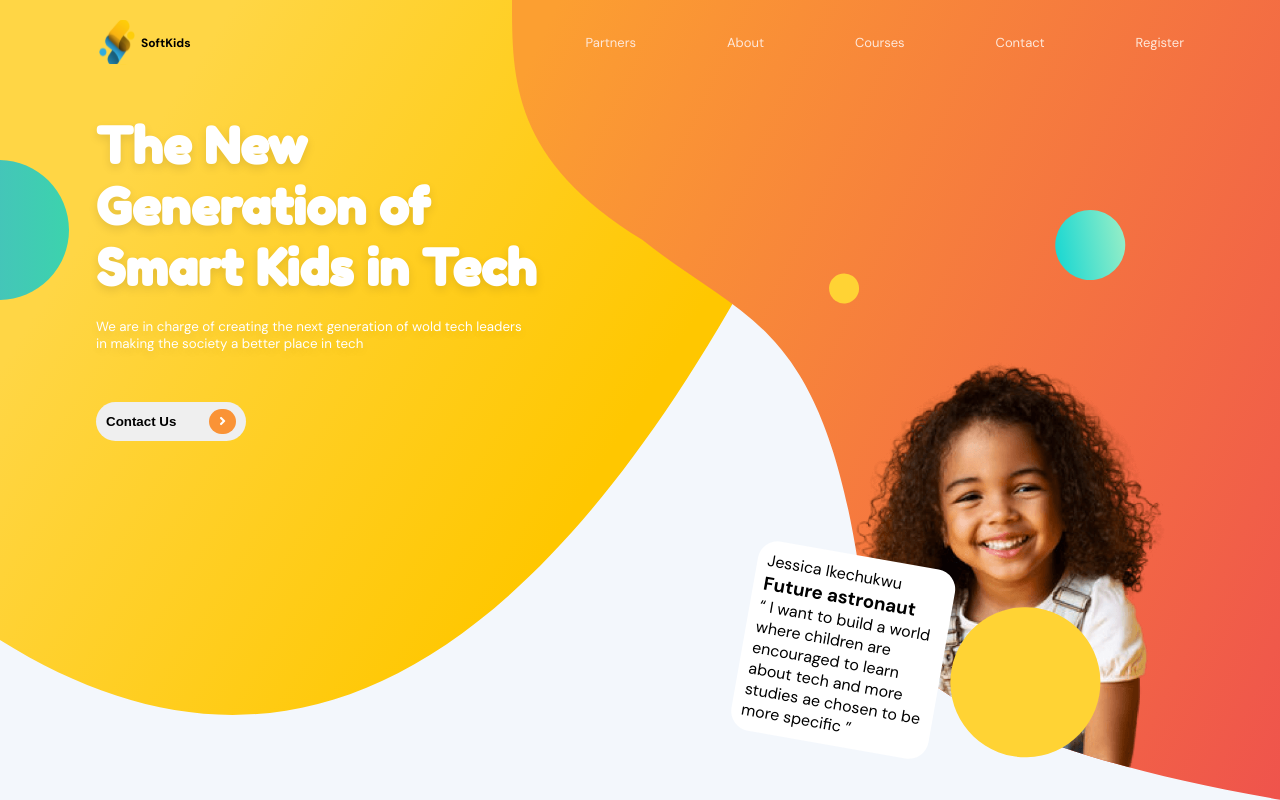
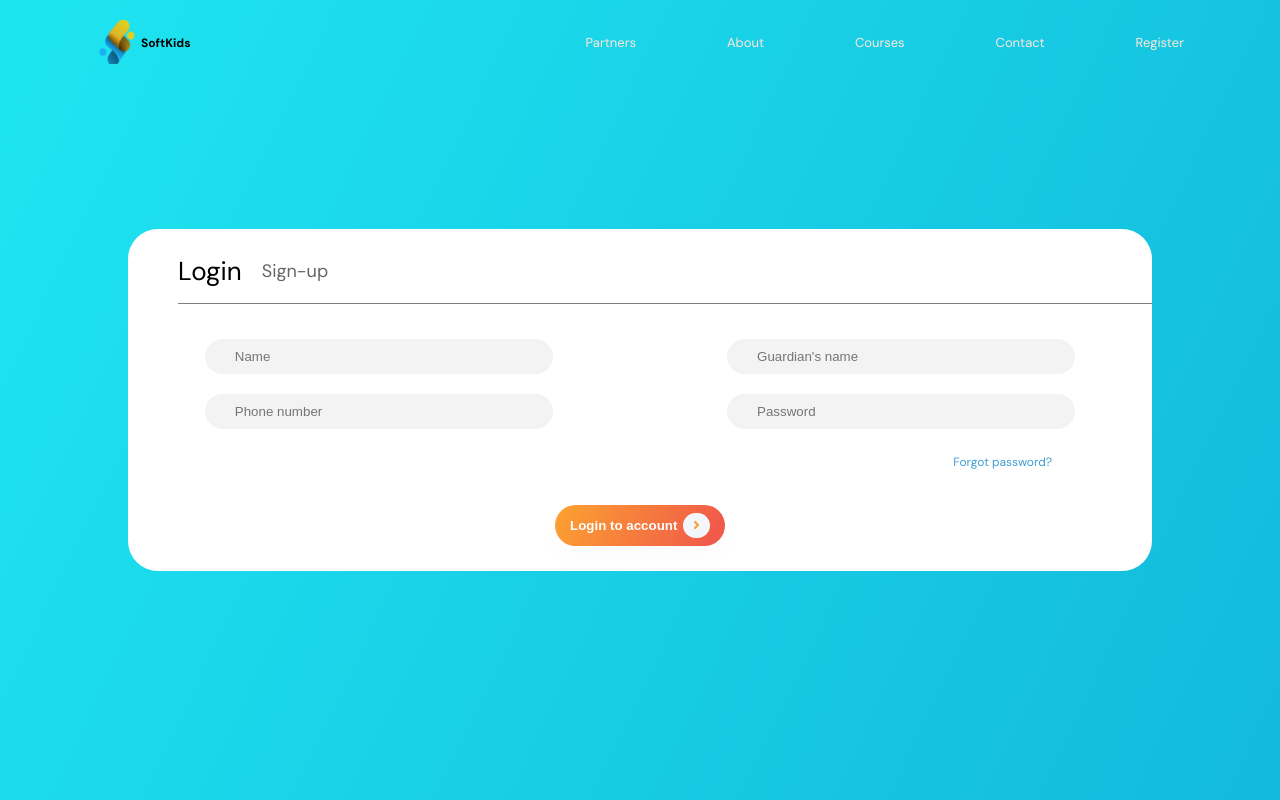
Before and after one commit to payn33/SoftKids, a Vue app: page / in a window 1280 px wide. Both pictures are taken after a click on the item "Register". Shown: the top 800 px of the page. Built offline with nearby package versions, Linux system fonts and the light colour scheme.

Commit message:
register page added

```diff
--- a/src/components/Landing.vue
+++ b/src/components/Landing.vue
@@ -1,8 +1,10 @@
 <template>
-  <div class="body">
+  <div class="body" :class="{fixed: !classes.toggle_view}">
+    <Register :class="{ view: classes.toggle_view }" />
+
     <div class="prompt" v-for="(msg, index) in classes.prompts" :key="index">
       <transition-group name="prompt">
-        <div v-if="classes.prompts">{{msg}}</div>
+        <div v-if="classes.prompts">{{ msg }}</div>
       </transition-group>
     </div>
     <transition name="overlay">
@@ -51,7 +53,14 @@
             <li>Contact</li>
           </a>
 
-          <li @click="classes.burger = !classes.burger">Register</li>
+          <li
+            @click="
+              (classes.burger = !classes.burger),
+                (classes.toggle_view = !classes.toggle_view)
+            "
+          >
+            Register
+          </li>
         </ul>
       </div>
     </transition>
@@ -79,7 +88,9 @@
           <a href="#contact">
             <li>Contact</li>
           </a>
-          <li>Register</li>
+          <!-- <router-link :to="{name: 'auth'}"> -->
+          <li @click="classes.toggle_view = !classes.toggle_view">Register</li>
+          <!-- </router-link> -->
         </ul>
       </nav>
       <div class="left">
@@ -113,8 +124,18 @@
       <div class="right">
         <div class="right-content">
           <div class="circles">
-            <div class="sm-yellow-circle"></div>
-            <div class="md-blue-circle"></div>
+            <transition name="circles">
+              <div
+                class="sm-yellow-circle"
+                v-if="classes.animations.smCircle"
+              ></div>
+            </transition>
+            <transition name="circles">
+              <div
+                class="md-blue-circle"
+                v-if="classes.animations.circle"
+              ></div>
+            </transition>
           </div>
           <img class="img" src="@/assets/child.png" alt="child" rel="preload" />
         </div>
@@ -146,7 +167,12 @@
             </q>
           </p>
         </div>
-        <div class="lg-yellow-circle"></div>
+        <transition name="circles">
+          <div
+            class="lg-yellow-circle"
+            v-if="classes.animations.bgCircle"
+          ></div>
+        </transition>
       </div>
     </div>
 
@@ -155,7 +181,7 @@
       <div class="partnerCarouselCon">
         <transition name="row1">
           <div class="logo-row1 logo-row" v-if="classes.toggle_partner_row1">
-            <span class="leftTop">
+            <span class="leftTop" >
               <svg
                 width="28"
                 height="28"
@@ -173,7 +199,7 @@
               <p>Logoipsum</p>
             </span>
 
-            <span class="leftBottom">
+            <span class="leftBottom" >
               <svg
                 width="20"
                 height="30"
@@ -191,7 +217,7 @@
               <p>Logoipsum</p>
             </span>
 
-            <span class="center">
+            <span class="center" >
               <svg
                 width="69"
                 height="21"
@@ -218,7 +244,7 @@
               <p>Logoipsum</p>
             </span>
 
-            <span class="rightTop">
+            <span class="rightTop" >
               <svg
                 width="28"
                 height="24"
@@ -237,7 +263,10 @@
               <p>Logoipsum</p>
             </span>
 
-            <span class="rightBottom">
+            <span
+              class="rightBottom"
+
+            >
               <svg
                 width="30"
                 height="30"
@@ -262,7 +291,7 @@
       <div class="partnerCarouselCon">
         <transition name="row2">
           <div class="logo-row2 logo-row" v-if="classes.toggle_partner_row2">
-            <span class="center">
+            <span class="center" >
               <svg
                 width="69"
                 height="21"
@@ -289,7 +318,7 @@
               <p>Logoipsum</p>
             </span>
 
-            <span class="leftTop">
+            <span class="leftTop" >
               <svg
                 width="30"
                 height="30"
@@ -308,7 +337,7 @@
               <p>Logoipsum</p>
             </span>
 
-            <span class="leftBottom">
+            <span class="leftBottom" >
               <svg
                 width="20"
                 height="30"
@@ -326,7 +355,7 @@
               <p>Logoipsum</p>
             </span>
 
-            <span class="rightTop">
+            <span class="rightTop" >
               <svg
                 width="28"
                 height="28"
@@ -344,7 +373,10 @@
               <p>Logoipsum</p>
             </span>
 
-            <span class="rightBottom">
+            <span
+              class="rightBottom"
+
+            >
               <svg
                 width="28"
                 height="24"
@@ -447,18 +479,30 @@
       <div class="eventCarouselCon">
         <transition name="row1">
           <div class="events-row1" v-if="classes.toggle_event_row1">
-            <span><img src="@/assets/event1.png" alt="" /></span>
-            <span><img src="@/assets/event2.png" alt="" /></span>
-            <span><img src="@/assets/event3.png" alt="" /></span>
+            <span
+              ><img src="@/assets/event1.png" alt=""
+            /></span>
+            <span
+              ><img src="@/assets/event2.png" alt=""
+            /></span>
+            <span
+              ><img src="@/assets/event3.png" alt=""
+            /></span>
           </div>
         </transition>
       </div>
       <div class="eventCarouselCon">
         <transition name="row2">
           <div class="events-row2" v-if="classes.toggle_event_row2">
-            <span><img src="@/assets/event4.png" alt="" /></span>
-            <span><img src="@/assets/event5.png" alt="" /></span>
-            <span><img src="@/assets/event6.png" alt="" /></span>
+            <span
+              ><img src="@/assets/event4.png" alt=""
+            /></span>
+            <span
+              ><img src="@/assets/event5.png" alt=""
+            /></span>
+            <span
+              ><img src="@/assets/event6.png" alt=""
+            /></span>
           </div>
         </transition>
       </div>
@@ -671,6 +715,7 @@
       <div id="end"></div>
     </div>
   </div>
+
   <div id="svg">
     <svg width="0" height="0">
       <defs>
@@ -761,10 +806,13 @@
 </template>
 
 <script>
-// import { ref } from "vue";
+import Register from "./Register.vue";
 import emailjs from "emailjs-com";
 import { ref, onMounted } from "vue";
 export default {
+  components: {
+    Register,
+  },
   setup() {
     const classes = ref({
       toggle_course_row1: true,
@@ -773,35 +821,58 @@ export default {
       toggle_event_row2: true,
       toggle_partner_row1: true,
       toggle_partner_row2: true,
+      toggle_view: true,
       burger: false,
       validEmail: (email) => {
         var re = /^(([^<>()[\]\\.,;:\s@"]+(\.[^<>()[\]\\.,;:\s@"]+)*)|(".+"))@((\[[0-9]{1,3}\.[0-9]{1,3}\.[0-9]{1,3}\.[0-9]{1,3}\])|(([a-zA-Z\-0-9]+\.)+[a-zA-Z]{2,}))$/;
         return re.test(email);
       },
-      emailId: "jondough@gmail.com",
+      emailId: "soft-kode@gmail.com",
       email: {
         mail: "",
         name: "",
         content: "",
       },
-      prompts: [
-      ],
+      prompts: [],
+      animations: {
+        circle: false,
+        smCircle: false,
+        bgCircle: false,
+        txt1: false,
+        txt2: false,
+        txt3: false,
+      },
     });
 
+    const interval = () => {
+      setInterval(() => {
+        classes.value.animations.circle = !classes.value.animations.circle;
+      }, 1000);
+      setInterval(() => {
+        classes.value.animations.bgCircle = !classes.value.animations.bgCircle;
+      }, 1500);
+      setInterval(() => {
+        classes.value.animations.smCircle = !classes.value.animations.smCircle;
+      }, 1900);
+
+      setInterval(() => {
+        classes.value.animations.txt = !classes.value.animations.txt;
+      }, 5000);
+    };
     const send = () => {
       if (
         !classes.value.validEmail(classes.value.email.mail) ||
         classes.value.mail == ""
       ) {
         // alert("invalid email address");
-        classes.value.prompts.push("invalid email address")
+        classes.value.prompts.push("invalid email address");
         setTimeout(() => {
-                classes.value.prompts.pop()
+          classes.value.prompts.pop();
         }, 3000);
       } else if (!classes.value.email.name) {
         classes.value.prompts.push("name cannot be empty");
         setTimeout(() => {
-                classes.value.prompts.pop()
+          classes.value.prompts.pop();
         }, 3000);
       } else {
         sending();
@@ -826,7 +897,7 @@ export default {
             if (response.status === 200) {
               classes.value.prompts.push("Sent successfully");
               setTimeout(() => {
-                classes.value.prompts.pop()
+                classes.value.prompts.pop();
               }, 3000);
             }
           })
@@ -834,13 +905,13 @@ export default {
             console.log(err);
             classes.value.prompts.push("an error occured, please try again");
             setTimeout(() => {
-                classes.value.prompts.pop()
+              classes.value.prompts.pop();
             }, 3000);
           });
       } catch (error) {
         classes.value.prompts.push("an error occured, please try again");
         setTimeout(() => {
-                classes.value.prompts.pop()
+          classes.value.prompts.pop();
         }, 3000);
       }
       classes.value.email.mail = "";
@@ -871,6 +942,8 @@ export default {
     onMounted(() => {
       windowSize();
       toggleCarousel(togCarousel);
+      classes.value.animations.circle = true;
+      interval();
     });
     setInterval(() => {
       windowSize();
@@ -878,6 +951,7 @@ export default {
     }, 10000);
     return {
       classes,
+      interval,
       send,
       sending,
       windowSize,
@@ -888,6 +962,17 @@ export default {
 </script>
 
 <style scoped>
+.fixed {
+  position: fixed;
+}
+.view {
+  display: none;
+}
+#key {
+  width: 10px;
+  height: 10px;
+  animation: new 1s ease infinite;
+}
 .prompt {
   width: 100%;
   height: 30%;
@@ -907,6 +992,7 @@ border-radius: 20px;
 }
 a {
   text-decoration: none;
+  /* animation: myscale 1s infinite; */
 }
 .body {
   width: 100%;
@@ -927,7 +1013,7 @@ a {
   width: 85%;
   margin: auto;
   padding: 20px 0 0 0;
-  z-index: 99;
+  z-index: 999;
 }
 nav .burger {
   display: none;
@@ -936,6 +1022,7 @@ nav span {
   display: flex;
   align-items: center;
   cursor: pointer;
+  /* animation: myscale 1s infinite; */
 }
 nav > span::after {
   content: "SoftKids";
@@ -1005,6 +1092,10 @@ nav > ul li:hover {
   font-size: 50px;
   color: #fff;
   text-shadow: 0px 4px 10px rgba(0, 0, 0, 0.1);
+  transition: all 1s ease-in;
+}
+.scale {
+  transform: scale(1.1) !important;
 }
 .text h1:last-of-type {
   padding-bottom: 20px;
@@ -1052,19 +1143,59 @@ nav > ul li:hover {
   align-items: center;
   transform: rotate(-10deg);
 }
-.sm-yellow-circle {
+.circles .sm-yellow-circle {
   width: 30px;
   height: 30px;
   border-radius: 50%;
   background: #ffd334;
-}
-.md-blue-circle {
+  animation: new 1s ease;
+
+  /* transition: all 0.3s ease; */
+  /* animation: myscale 1s ease;
+  -webkit-animation: myscale 1s ease; */
+}
+.circles .md-blue-circle {
   width: 70px;
   height: 70px;
   border-radius: 50%;
   background: linear-gradient(90deg, #1cd8d2 0%, #93edc7 100%);
-}
-
+  /* animation: myscale 1s ease;
+  -webkit-animation: myscale 1s ease; */
+}
+.circles-enter-active,
+.circles-leave-active {
+  transition: all 0.5s ease-in-out;
+}
+.circles-enter-from,
+.circles-leave-to {
+  opacity: 0;
+  transform: scale(1.4);
+}
+.circles-enter-to,
+.circles-leave-from {
+  opacity: 1;
+  transform: scale(1);
+}
+/* @keyframes myscale {
+  from {
+    top: 0px;
+  }
+  to {
+    top: 200px;
+  }
+} */
+/* @keyframes myscale {
+   0% {
+     width: 0px;
+     opacity: 0;
+     transform: scale(1)
+   }
+   100% {
+     width: 100px;
+     opacity: 1;
+     transform: scale(1.3)
+   }
+  } */
 .head .right {
   position: absolute;
   width: 60%;
@@ -1119,6 +1250,7 @@ nav > ul li:hover {
   /* height: 100px; */
   padding: 10px;
   position: relative;
+  /* animation: myscale .5s infinite */
 }
 .lg-yellow-circle {
   width: 150px;
@@ -1126,6 +1258,8 @@ nav > ul li:hover {
   border-radius: 50%;
   background: #ffd334;
   margin-left: 10px;
+  /* animation: myscale 1s ease;
+  -webkit-animation: myscale 1s ease; */
 }
 .partners {
   width: 85%;
@@ -1144,7 +1278,7 @@ nav > ul li:hover {
 }
 .partners .logo-row > span {
   display: flex;
-  /* justify-content: space-between; */
+  transition: all 0.4s ease-in;
   align-items: center;
 }
 .partners div:first-of-type {
@@ -1212,7 +1346,7 @@ nav > ul li:hover {
 }
 .events {
   width: 100%;
-  height: 70vh;
+  height: 80vh;
   margin-top: 50px;
   padding-top: 70px;
   position: relative;
@@ -1246,6 +1380,7 @@ nav > ul li:hover {
   top: -130px;
   right: 0;
 }
+
 .events-row1 {
   padding-bottom: 10px;
 }
@@ -1256,12 +1391,19 @@ nav > ul li:hover {
   border-radius: 20px;
 }
 .events div span {
+  cursor: pointer;
   border-radius: 20px;
+}
+.eventCarouselCon div span {
+  transition: all 0.4s ease;
+}
+.eventCarouselCon div span:hover {
+  transform: scale(1.1) !important;
 }
 .events div span:nth-child(2) {
   padding: 0 20px;
 }
-.events-row2 span:nth-child(2).cour {
+.events-row2 span:nth-child(2) {
   transform: translateY(30px);
 }
 .events-row2 span:nth-child(1) {
@@ -1273,7 +1415,7 @@ nav > ul li:hover {
 .courses {
   width: 100%;
   /* height: 100vh; */
-  margin: 90px auto auto auto;
+  margin: auto;
   padding-bottom: 20%;
   background: linear-gradient(115.59deg, #fc9f31 4.05%, #ee4e4e 107.24%);
   clip-path: url(#courseTopCurve);
@@ -1297,7 +1439,8 @@ nav > ul li:hover {
   padding-bottom: 50px;
 }
 .courses div span {
-  width: 32%;
+  width: 30%;
+  transition: all 0.4s ease-in;
 }
 .courses div span p,
 .courses div span small {
@@ -1489,8 +1632,8 @@ footer .social span div svg {
     bottom: 0%;
     transform: translateX(-50%); */
   }
-  .right-content img {
-  }
+  /* .right-content img {
+  } */
   nav ul {
     display: none;
   }
@@ -1503,7 +1646,7 @@ footer .social span div svg {
   .circles .md-blue-circle {
     display: none;
   }
-  .sm-yellow-circle {
+  .circles .sm-yellow-circle {
     position: absolute;
     top: 10%;
     right: 0px;
@@ -1623,8 +1766,6 @@ footer .social span div svg {
   #eventButton {
     position: absolute;
     bottom: 0px;
-  }
-  #courseButton {
   }
 
   .partners {
@@ -1676,6 +1817,7 @@ footer .social span div svg {
   .partnerSlideButtonBackground {
     background: #aaadb0 !important;
   }
+
   .prompt-enter-active,
   .prompt-leave-active,
   .row1-enter-active,
@@ -1763,9 +1905,9 @@ footer .social span div svg {
     margin: 30px 0px;
     padding: 0px;
   }
-  .events div span:nth-child(3) {
-    /* transform: translateY(0px) */
-  }
+  /* .events div span:nth-child(3) {
+    transform: translateY(0px)
+  } */
 
   .events div span img {
     width: 100%;
--- /dev/null
+++ b/src/components/Register.vue
@@ -0,0 +1,165 @@
+<template>
+  <div class="bod">
+    <form novalidate @submit.prevent v-if="classes.register">
+      <header>
+        <h1>Login</h1>
+        <h1>Sign-up</h1>
+      </header>
+
+      <div class="input">
+        <input type="text" required placeholder="Name" />
+        <input type="text" required placeholder="Guardian's name" />
+        <input type="text" required placeholder="Phone number" />
+        <input type="text" required placeholder="Password" />
+      </div>
+
+      <span> <p @click="classes.register = false, classes.forgot_password = true">Forgot password?</p> </span>
+
+      <button>
+        <p>Login to account</p>
+        <span><i class="fas fa-angle-right"></i></span>
+      </button>
+    </form>
+
+
+    <form novalidate @submit.prevent v-if="classes.forgot_password">
+        <header>Forgot Password</header>
+
+        <div class="input">
+            <input type="text" required placeholder="Enter email address">
+        </div>
+        <p class="small">A one time password (OTP) will be sent to your email address. Click on it.</p>
+
+              <button>
+        <p>Continue</p>
+        <span><i class="fas fa-angle-right"></i></span>
+      </button>
+    </form>
+  </div>
+</template>
+
+<script>
+import {ref} from 'vue'
+export default {
+  setup() {
+      const classes = ref({
+          register: true,
+          forgot_password: false,
+      })
+    return {classes};
+  },
+};
+</script>
+
+<style scoped>
+.bod {
+  width: 100%;
+  height: 100vh;
+  position: fixed;
+  background: linear-gradient(115.59deg, #1ee4f0 4.05%, #12b6da 107.24%);
+  z-index: 998;
+}
+form {
+  position: absolute;
+  top: 50%;
+  left: 50%;
+  transform: translate(-50%, -50%);
+  border-radius: 30px;
+  width: 80%;
+  padding: 25px 0px;
+  background: #fff;
+}
+form header {
+  display: flex;
+  align-items: center;
+  border-bottom: 1px solid rgb(0, 0, 0, 0.5);
+  padding-bottom: 15px;
+  margin-left: 50px;
+}
+form header h1 {
+  font-weight: lighter;
+  font-size: 26px;
+}
+form header h1:first-of-type {
+  padding-right: 20px;
+}
+form header h1:last-of-type {
+    font-size: 18px;
+    opacity: .6;
+}
+form .input {
+  display: grid;
+  width: 85%;
+  margin: auto;
+  grid-template-columns: 40% 40%;
+  justify-content: space-between;
+  align-items: center;
+  grid-row-gap: 20px;
+  padding: 35px 0px 25px 0px;
+}
+form .input input {
+  width: 100%;
+  background: #f3f3f3;
+  border-radius: 30px;
+  padding: 10px;
+  outline: 0;
+  border: none;
+}
+form .input input::placeholder {
+padding-left: 20px;
+}
+form .input input:focus {
+  outline: 0;
+}
+form span p {
+  font-size: 12px;
+  color: #3f9dd1;
+  text-align: right;
+  padding-right: 100px;
+  padding-bottom: 35px;
+  cursor: pointer;
+}
+form .small {
+    width: 84%;
+    margin: auto;
+    font-size: 10px;
+    padding-bottom: 50px;
+}
+form button {
+  display: flex;
+  justify-content: space-between;
+  align-items: center;
+  margin: auto;
+  width: 170px;
+  border-radius: 20px;
+  padding: 8px 15px;
+  outline: 0;
+  border: none;
+  background: linear-gradient(115.59deg, #fc9f31 4.05%, #ee4e4e 107.24%);
+  box-shadow: 0px 10px 30px rgba(0, 0, 0, 0.02);
+  border-radius: 30px;
+}
+form button p {
+  font-weight: 700;
+  color: #fff;
+}
+form button span {
+  background: #f3f7fc;
+  color: #fff;
+  padding: 5px 10px;
+  border-radius: 50px;
+}
+form button span i {
+  color: #fc9f31;
+}
+@media only screen and (max-width: 700px) {
+    .input {
+        display: flex !important;
+        flex-direction: column;
+    }
+    form span p {
+        text-align: center;
+        padding-right: 0px;
+    }
+}
+</style>
--- a/src/components/Test.vue
+++ /dev/null
@@ -1,12 +0,0 @@
-<template>
-    <h1>Test</h1>
-</template>
-<script>
-export default {
-
-}
-</script>
-
-<style scoped>
-
-</style>
--- a/src/components/index.js
+++ b/src/components/index.js
@@ -1,6 +1,6 @@
 import Landing from './Landing.vue'
-import Test from './Test.vue'
+import Register from './Register.vue'
 
 export {
-    Landing, Test
+    Landing, Register,
 }
--- a/src/main.js
+++ b/src/main.js
@@ -1,10 +1,10 @@
 import { createApp } from 'vue'
 import App from './App.vue'
-import store from './store/index'
+// import store from './store/index'
 import router from "./router";
 
 
 createApp(App)
-.use(store)
+// .use(store)
 .use(router)
 .mount('#app')
--- a/src/router.js
+++ b/src/router.js
@@ -1,5 +1,5 @@
 import { createRouter, createWebHistory } from "vue-router";
-import { Landing, Test } from "./components/index";
+import { Landing,   } from "./components/index";
 
 const routes = [
   {
@@ -7,11 +7,12 @@ const routes = [
     component: Landing,
     name: "home",
   },
-  {
-      path: '/test',
-      component: Test,
-      name: 'test'
-  }
+  // {
+  //   path: "/login",
+  //   component: Register,
+  //   name: "auth"
+  // }
+
 ];
 
 const router = createRouter({
```
Lines whose indentation alone changed are shown as unchanged.
